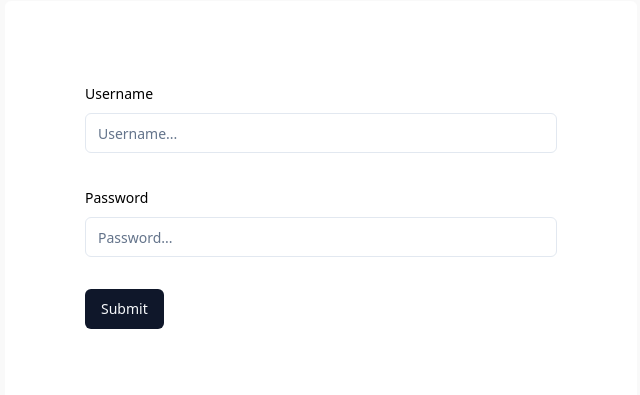
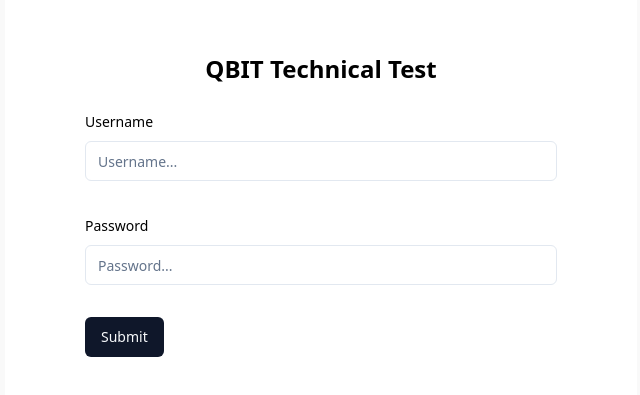
Before and after one commit to vickyadrii/qbit-techincal-test, a React (Vite) app: page /login in a window 1280 px wide. Shown: the part 195-590 px from the top of the page, without its empty margins (319-959 px from the left). Built offline with nearby package versions, Linux system fonts and the light colour scheme.

Commit message:
chore(auth): added title on login form

```diff
--- a/src/features/login/LoginForm.tsx
+++ b/src/features/login/LoginForm.tsx
@@ -34,6 +34,8 @@ const LoginForm = () => {
   return (
     <div className="max-w-2xl m-auto p-5 flex justify-center items-center h-screen">
       <div className="bg-white p-20 w-full rounded-md">
+        <div className="flex flex-col gap-6">
+          <h2 className="text-center text-2xl font-semibold">QBIT Technical Test</h2>
           <Form {...form}>
             <form onSubmit={form.handleSubmit(handleOnSubmit)} className="space-y-8">
               <FormField
@@ -69,6 +71,7 @@ const LoginForm = () => {
           </Form>
         </div>
       </div>
+    </div>
   );
 };
 
```
Lines whose indentation alone changed are shown as unchanged.
